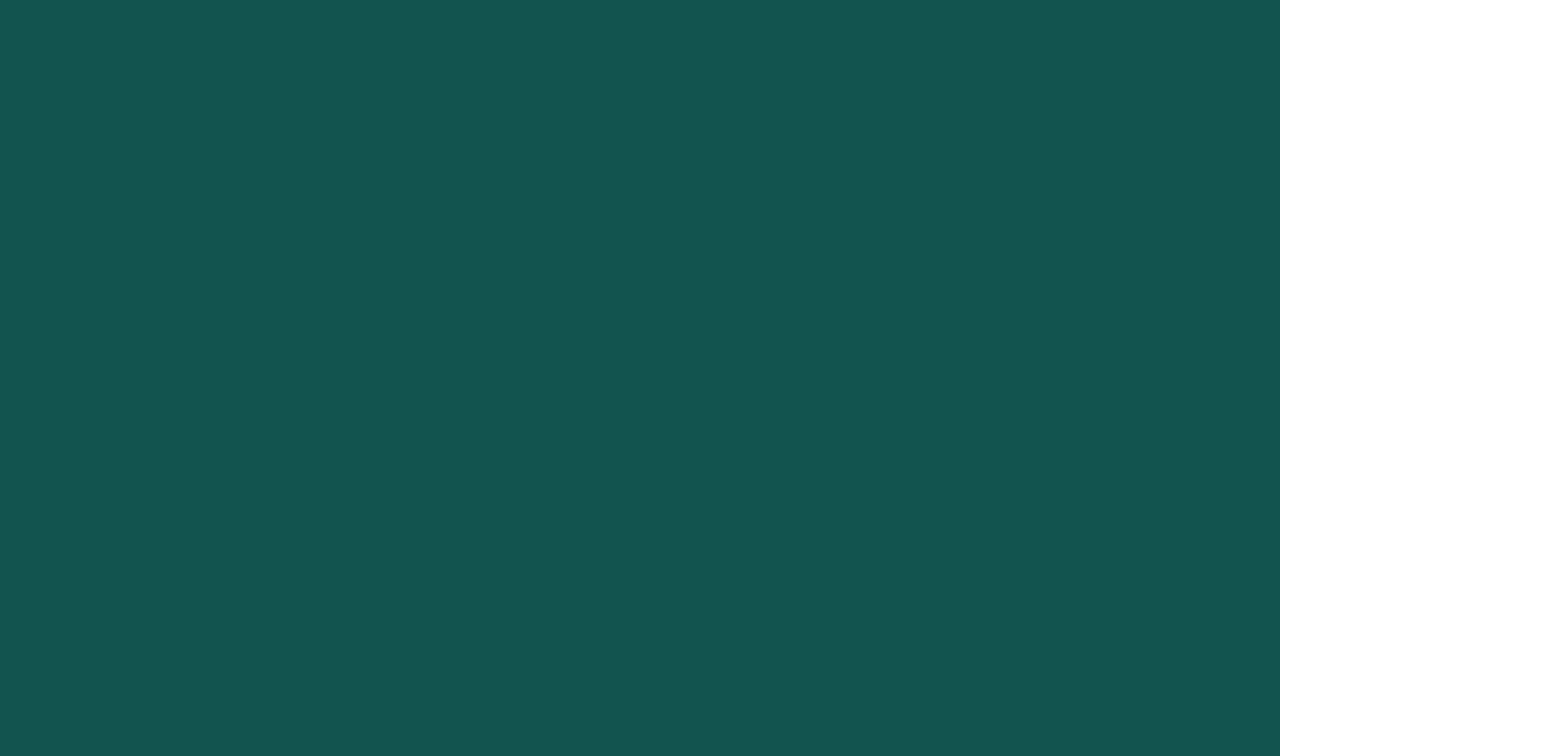
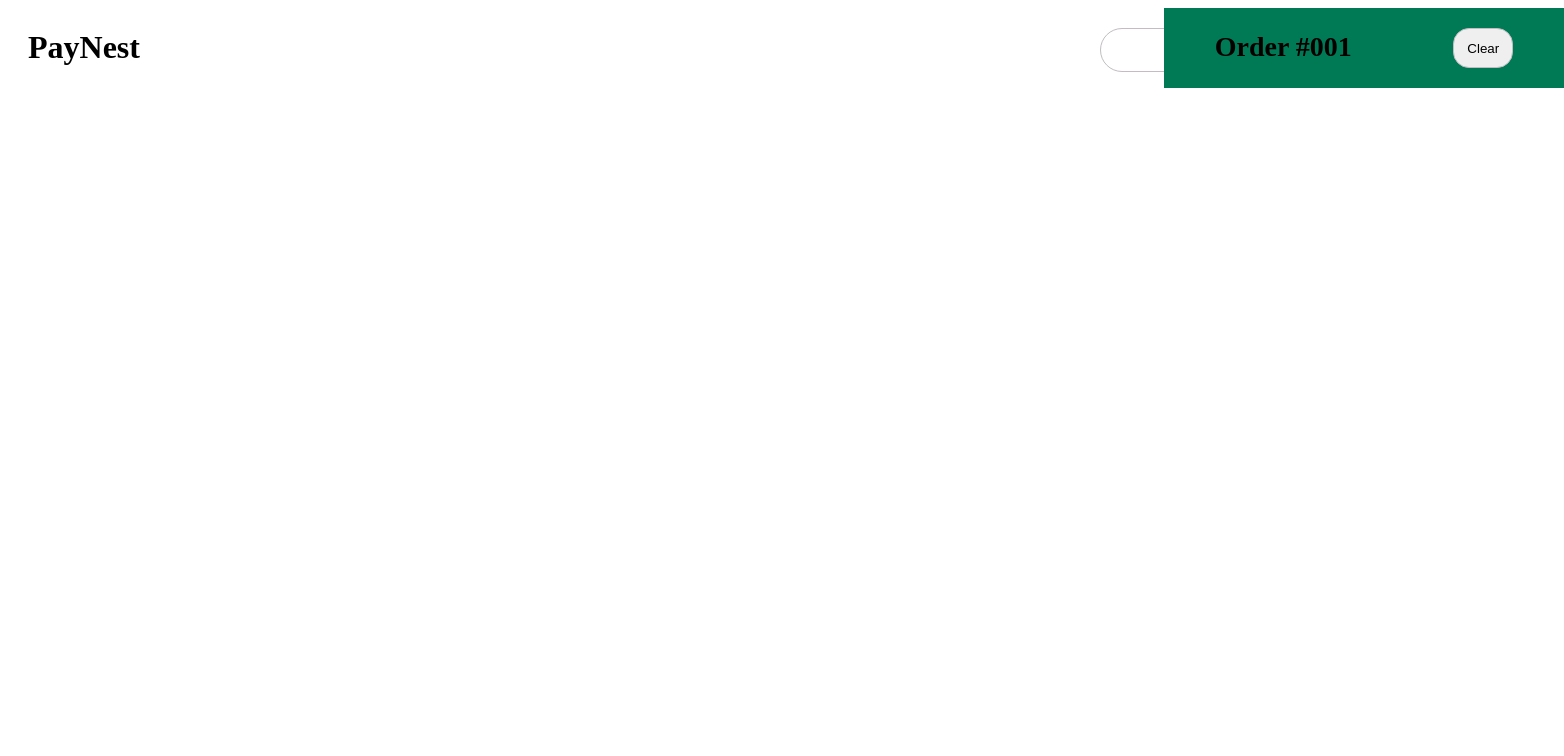
Before and after one commit to sakunathejan/daily-mart-pos-system, a React (Vite) app: page / in a window 1280 px wide. Shown: the top 756 px of the page, 1564 px wide, since content can reach past the window. Built offline with nearby package versions, Linux system fonts and the light colour scheme.

Commit message:
feat: add Receipt component and update NavBar layout; refactor CSS imports

```diff
--- a/src/App.jsx
+++ b/src/App.jsx
@@ -1,10 +1,14 @@
-import NavBar from "./components/navBar";
+import NavBar from "./components/NavBar";
+import Receipt from "./components/Receipt";
 
 function App() {
   return (
     <>
-      <div className="min-h-screen w-full bg-[#12544F]">
-        <NavBar />
+      <div className="min-h-screen w-full ">
+        <div className="grid grid-cols-2 gap-2">
+          <NavBar />
+          <Receipt />
+        </div>
       </div>
     </>
   );
--- a/src/components/NavBar.jsx
+++ b/src/components/NavBar.jsx
@@ -1,8 +1,14 @@
 function NavBar() {
   return (
-    <nav>
-
-    </nav>
+    <>
+      <div className=" ">
+        {/* Product Side */}
+        <div className="flex w-360">
+          <h1 className="ml-5">PayNest</h1>
+          <input type="text" className="ml-240 w-80 h-10 mt-5 rounded-3xl border border-[#c3bcc3]"/>
+        </div>
+      </div>
+    </>
   );
 }
 
--- /dev/null
+++ b/src/components/Receipt.jsx
@@ -0,0 +1,14 @@
+function Receipt() {
+  return (
+    <>
+        <div className="ml-130 w-100 bg-emerald-700">
+          <div className="flex justify-around text-sm">
+            <h1>Order #001</h1>
+            <button className="h-10 w-15 mt-5 rounded-2xl border border-[#c3bcc3] cursor-pointer">Clear</button>
+          </div>
+        </div>
+    </>
+  );
+}
+
+export default Receipt;
--- a/src/index.css
+++ b/src/index.css
@@ -1,8 +1,4 @@
-@import "tailwindcss";
+@layer theme,  components, utilities;
 
-html,
-body,
-#root {
-  min-height: 100%;
-  margin: 0;
-}
+@import "tailwindcss/theme.css" layer(theme);
+@import "tailwindcss/utilities.css" layer(utilities);
```
